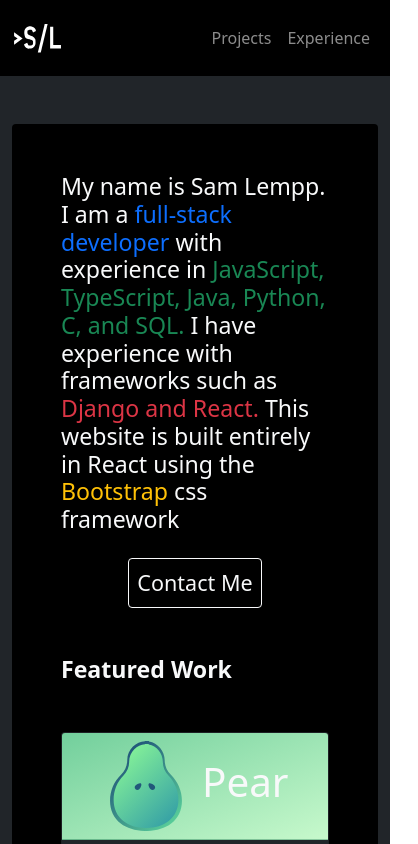
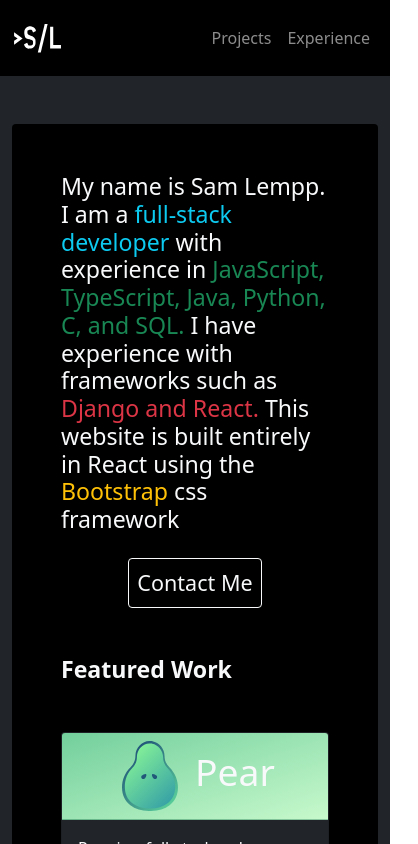
Before and after one commit to samlempp/digital-cv, a React (Create React App) app: page / in a window 390 px wide. Shown: the top 844 px of the page, 418 px wide, since content can reach past the window. Built offline with nearby package versions, Linux system fonts and the light colour scheme.

Commit message:
fixed loading on phone

```diff
--- a/src/components/Home.js
+++ b/src/components/Home.js
@@ -11,7 +11,7 @@ const Home = () => {
         <Card className="p-5 bg-black">
           <h3>
             My name is Sam Lempp. I am a{" "}
-            <span className="text-primary">full-stack developer</span> with
+            <span className="text-info">full-stack developer</span> with
             experience in{" "}
             <span className="text-success">
               JavaScript, TypeScript, Java, Python, C, and SQL.{" "}
--- a/src/components/PearCard.js
+++ b/src/components/PearCard.js
@@ -11,14 +11,14 @@ const PearCard = () => {
         }
       >
         <h1
-          className="display-2"
+          className="display-3"
           style={{
             margin: "auto",
             verticalAlign: "middle",
             alignContent: "center",
           }}
         >
-          <img src={pearlogo} alt="Pear Logo" height="90vh" /> Pear
+          <img src={pearlogo} alt="Pear Logo" height="70vh" width="auto" /> Pear
         </h1>
       </Card.Header>
       <Card.Body>
--- a/src/components/PiccupCard.js
+++ b/src/components/PiccupCard.js
@@ -8,7 +8,7 @@ const PiccupCard = () => {
         className="piccup-card"
         onClick={() => window.open("https://piccup.herokuapp.com/index.html")}
       >
-        <img src={piccuplogo} height="100vh" />
+        <img src={piccuplogo} height="80vh" width="auto" />
       </Card.Header>
       <Card.Body>
         Piccup is a platform to post and RSVP to pick-up sports games in your
```
Also changed, not shown: 1 other file (tests, documents, lock files or other folders).
